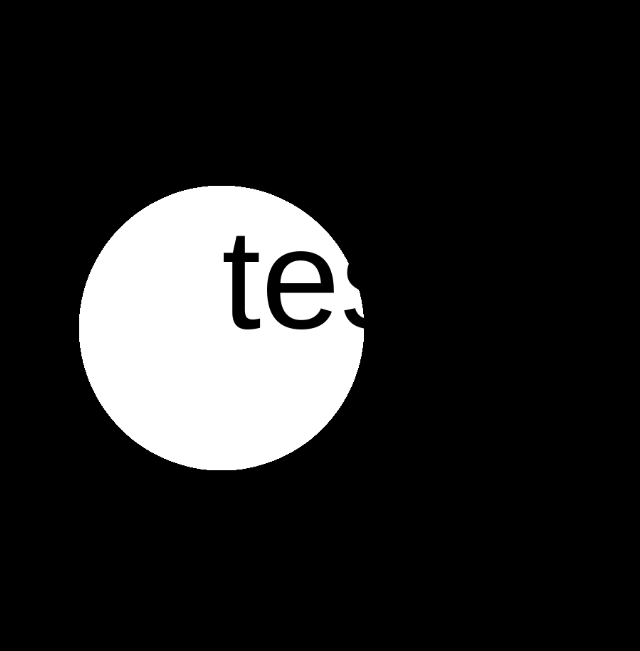
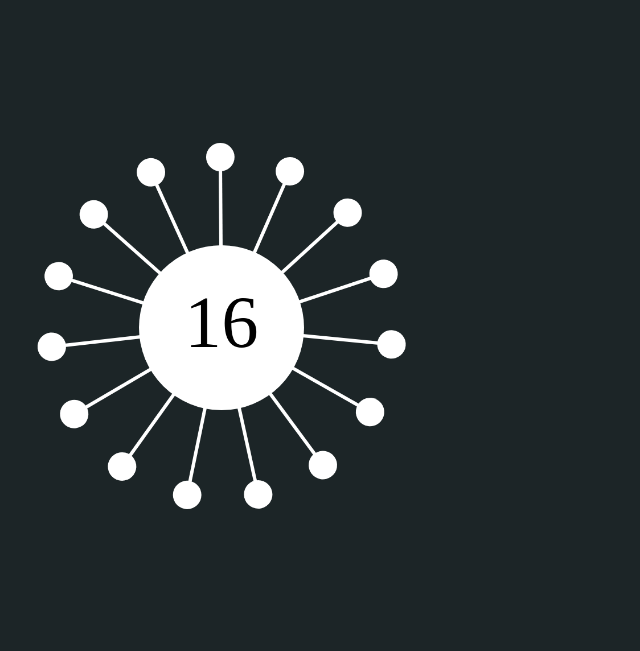
Before and after one commit to jay3332/aa, a website built with Vite: page index.html in a window 1280 px wide. Shown: the whole page, without its empty margins (0-640 px from the left). Built offline with nearby package versions, Linux system fonts and the light colour scheme; a web font is replaced by a local one.

Commit message:
Rendering functionality

```diff
--- a/index.html
+++ b/index.html
@@ -6,7 +6,7 @@
         <link rel="stylesheet" href="/src/css/style.css">
         <title>aa</title>
     </head>
-    <body style="background-color: black">
+    <body style="background-color: rgb(28, 37, 39)">
         <canvas id="canvas"></canvas>
         <script type="module" src="/src/index.ts"></script>
     </body>
--- a/src/Engine.ts
+++ b/src/Engine.ts
@@ -6,8 +6,8 @@ export default class Engine {
 
     constructor({
         canvas,
-        width = 600,
-        height = 900,
+        width = 750,
+        height = 1125,
     }: {
         canvas: HTMLCanvasElement,
         width?: number,
@@ -17,6 +17,7 @@ export default class Engine {
         canvas.width = width;
         canvas.height = height;
         this._ctx = canvas.getContext("2d")!;
+        this._ctx.imageSmoothingEnabled = true;
     }
 
     get width(): number {
@@ -35,6 +36,10 @@ export default class Engine {
         return [ Math.floor(this.width / 2), Math.floor(this.height / 2) ];
     }
 
+    get ctx(): CanvasRenderingContext2D {
+        return this._ctx;
+    }
+
     circle({
         x,
         y,
@@ -46,28 +51,39 @@ export default class Engine {
         radius: number,
         fill?: string,
     }) {
+        this._ctx.beginPath();
         this._ctx.arc(x, y, radius, 0, 2 * Math.PI);
         if (fill) {
             this._ctx.fillStyle = fill;
             this._ctx.fill();
         }
+        this._ctx.closePath();
     }
 
     text({
         x,
         y,
-        font,
+        font = "Shippori Antique",
+        size,
         text,
         fill,
+        align = "center",
+        verticalAlign = "middle",
     }: {
         x: number,
         y: number,
         font?: string,
-        text: string,
+        size: number,
+        text: any,
         fill?: string,
+        align?: "left" | "right" | "center" | "start" | "end",
+        verticalAlign?: "alphabetic" | "bottom" | "hanging" | "ideographic" | "middle" | "top",
     }) {
-        if (font) this._ctx.font = font;
+        this._ctx.font = `${size}px ${font}`;
         if (fill) this._ctx.fillStyle = fill;
+
+        this._ctx.textAlign = align;
+        this._ctx.textBaseline = verticalAlign;
         this._ctx.fillText(text, x, y);
     }
 
@@ -90,11 +106,8 @@ export default class Engine {
         this._ctx.moveTo(x1, y1);
         this._ctx.lineTo(x2, y2);
         this._ctx.lineWidth = width;
-        if (fill) {
-            this._ctx.fillStyle = fill;
-            this._ctx.fill();
-            return
-        }
-        this._ctx.stroke()
+        if (fill) this._ctx.strokeStyle = fill;
+        this._ctx.stroke();
+        this._ctx.closePath();
     }
 }
--- a/src/Game.ts
+++ b/src/Game.ts
@@ -3,6 +3,7 @@ import { LEVELS, LevelData } from './data';
 
 export interface LevelState {
     level: LevelData;
+    levelNumber: number;
     remaining: number;
     degrees: number;
     speed: number;
@@ -16,47 +17,65 @@ export default class Game {
     constructor(canvas: HTMLCanvasElement) {
         this.engine = new Engine({ canvas });
         this.renderFrame = this.renderFrame.bind(this);
+        this.drawSpoke = this.drawSpoke.bind(this);
 
-        this.prepareLevel(1);
+        this.prepareLevel(16);
         this.startTick()
     }
 
     prepareLevel(level: number) {
-        const levelData = LEVELS[++level];
+        const levelData = LEVELS[level - 1];
         this.state = {
             level: levelData,
+            levelNumber: level,
             remaining: levelData.count,
             degrees: 0,
+            spokes: [],
             speed: levelData.initialSpeed,
         }
     }
 
-    startTick(fps: number = 30) {
+    startTick(fps: number = 60) {
         const interval = setInterval(() => {
             if (!this.state)
                 clearInterval(interval);
 
             window.requestAnimationFrame(this.renderFrame);
-            this.state.degrees += this.state.speed / fps;
+            this.state!.degrees += this.state!.speed / fps;
 
-            if (this.state.level.run) for (const { degrees, speed } of this.state.level.run) {
-                if (this.state.degrees >= degrees) {
-                    this.state.speed = speed;
+            if (this.state!.level.run) for (const { degrees, speed } of this.state!.level.run) {
+                if (this.state!.degrees % 360 >= degrees) {
+                    this.state!.speed = speed;
                 }
             }
+
+            this.engine!.ctx.clearRect(0, 0, ...this.engine.size);
         }, 1000 / fps);
     }
 
     renderFrame() {
+        this.state!.level.spokes.forEach(this.drawSpoke);
+
         const [ x, y ] = this.engine.center;
-        this.engine.circle({ x, y, fill: 'white', radius: 200 });
+        this.engine.circle({ x, y, fill: 'white', radius: 145 });
+        this.engine.text({ x, y, text: this.state!.levelNumber, fill: 'black', size: 130 });
+    }
 
-        this.engine.text({
-            x, y, text: 'test', fill: 'black', font: '200px sans-serif'
-        })
+    drawSpoke(degree: number) {
+        const { ctx } = this.engine;
 
-        for (const degree of this.state!.level.spokes) {
-
-        }
+        ctx.save();
+        ctx.translate(...this.engine.center);
+        ctx.rotate((this.state!.degrees + degree) * Math.PI / 180);
+        this.engine.line({
+            x1: 0,
+            y1: 0,
+            x2: 0,
+            y2: 300,
+            width: 6,
+            fill: 'white',
+        });
+        this.engine.circle({ x: 0, y: 300, radius: 25, fill: 'white' });
+        ctx.restore();
     }
 }
--- a/src/css/style.css
+++ b/src/css/style.css
@@ -1,3 +1,9 @@
+@import url('https://fonts.googleapis.com/css2?family=Shippori+Antique&display=swap');
+
+* {
+    font-family: 'Shippori Antique', sans-serif;
+}
+
 body {
     height: 100vh;
 }
--- a/src/data.ts
+++ b/src/data.ts
@@ -1,7 +1,7 @@
 function evenSpokes(count: number): number[] {
     let buffer = 0;
     let spokes = [];
-    const degrees = Math.floor(count);
+    const degrees = Math.floor(360 / count);
 
     while (buffer < 360) {
         spokes.push(buffer);
@@ -19,22 +19,102 @@ export interface LevelData {
         degrees: number,
         speed: number,
     }[];
+    time?: number;
 }
 
 export const LEVELS: LevelData[] = [
     {
         spokes: [],
         count: 6,
-        initialSpeed: 12,
+        initialSpeed: 48,
     },
     {
         spokes: evenSpokes(3),
         count: 6,
-        initialSpeed: 12,
+        initialSpeed: 42,
     },
     {
         spokes: evenSpokes(5),
         count: 6,
-        initialSpeed: 12,
+        initialSpeed: 36,
     },
+    {
+        spokes: evenSpokes(5),
+        count: 8,
+        initialSpeed: 42,
+    },
+    {
+        spokes: evenSpokes(8),
+        count: 8,
+        initialSpeed: 42,
+    },
+    {
+        spokes: evenSpokes(8),
+        count: 16,
+        initialSpeed: 38,
+    },
+    {
+        spokes: evenSpokes(8),
+        count: 16,
+        initialSpeed: 48,
+        run: [
+            { degrees: 90, speed: 28 },
+            { degrees: 180, speed: 48 },
+            { degrees: 270, speed: 28 },
+        ]
+    },
+    {
+        spokes: [0],
+        count: 20,
+        initialSpeed: 60,
+    },
+    {
+        spokes: evenSpokes(10),
+        count: 10,
+        initialSpeed: 56,
+    },
+    {
+        spokes: evenSpokes(10),
+        count: 14,
+        initialSpeed: 64,
+        run: [
+            { degrees: 0, speed: 64 },
+            { degrees: 180, speed: 24 },
+        ]
+    },
+    {
+        spokes: evenSpokes(5),
+        count: 13,
+        initialSpeed: 72,
+    },
+    {
+        spokes: evenSpokes(6),
+        count: 22,
+        initialSpeed: 48,
+        run: [
+            { degrees: 0, speed: 48 },
+            { degrees: 180, speed: 18 },
+            { degrees: 320, speed: 120 },
+        ]
+    },
+    {
+        spokes: evenSpokes(2),
+        count: 9,
+        initialSpeed: 156,
+    },
+    {
+        spokes: evenSpokes(3),
+        count: 9,
+        initialSpeed: 156,
+    },
+    {
+        spokes: evenSpokes(3),
+        count: 4,
+        initialSpeed: 270,
+    },
+    {
+        spokes: evenSpokes(15),
+        count: 15,
+        initialSpeed: 24,
+    }
 ];
--- a/vite.config.ts
+++ b/vite.config.ts
@@ -3,10 +3,10 @@ import reactRefresh from '@vitejs/plugin-react-refresh';
 
 export default defineConfig({
     plugins: [reactRefresh()],
-    server: {
-        host: '0.0.0.0',
-        hmr: {
-            port: 443,
-        }
-    },
+    // server: {
+    //     host: '0.0.0.0',
+    //     hmr: {
+    //         port: 443,
+    //     }
+    // },
 })
```
